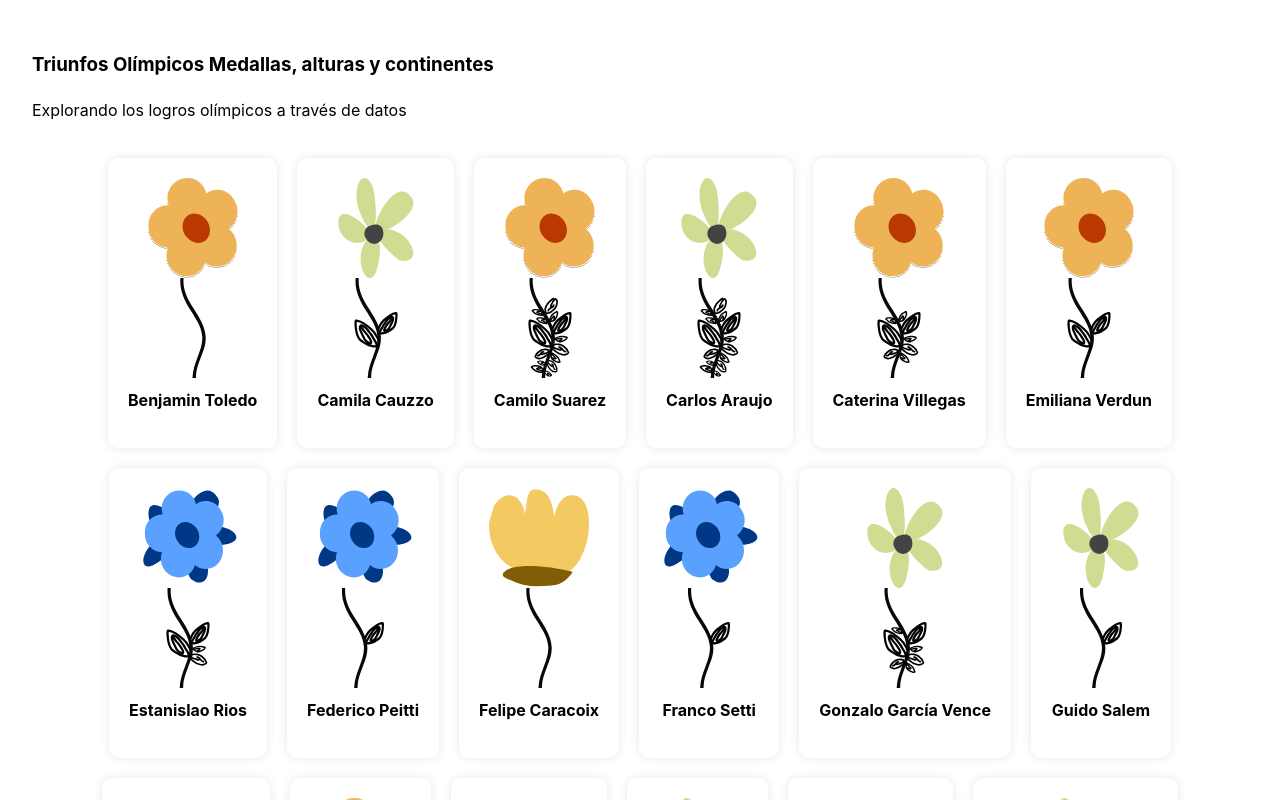
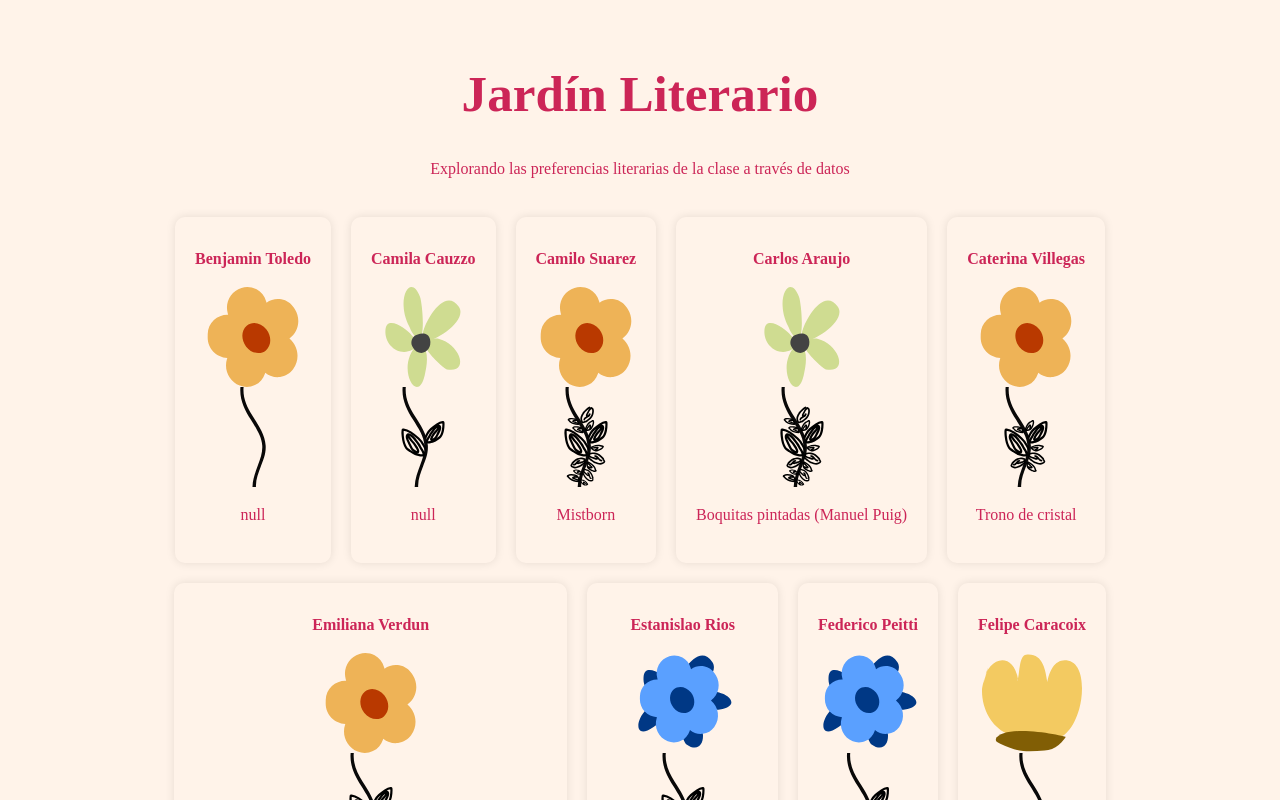
Before and after one commit to valenvv/dataviz-creativa, a Svelte app: page / in a window 1280 px wide. Shown: the top 800 px of the page. Built offline with nearby package versions, Linux system fonts and the light colour scheme.

Commit message:
Modificaciones final 13/4

```diff
--- a/public/css/styles.css
+++ b/public/css/styles.css
@@ -14,8 +14,10 @@
 }
 
 body {
-  background-color: white;
-  color: black;
+  background-color: #FFF3E9;
+  color: #CC2557;
+  font-family: "Perpetua", serif;
+
 }
 
 a {
@@ -36,6 +38,7 @@ body {
 h1 {
   font-size: 3.2em;
   line-height: 1.1;
+  font-family: "Perpetua Titling MT", serif;
 }
 
 .card {
--- a/src/App.svelte
+++ b/src/App.svelte
@@ -47,7 +47,7 @@
   }
 
   let datos = []
-  let florObject; // Variable para el objeto de la flor
+
 
   onMount(() => {
     d3.csv("./data/clase.csv", d3.autoType).then(data => {
@@ -55,38 +55,32 @@
     })
   })
 
-  // Función para cambiar el color del SVG de la flor
-  function cambiarColorSVG(genero) {
-    const svgDoc = florObject.contentDocument;
-    const paths = svgDoc.querySelectorAll("path");
-    paths.forEach(path => {
-      path.style.fill = colorGenero(genero);
-    });
-  }
+  // Función para cambiar el color del SVG
+
 </script>
 
 <main>
   <div class="header">
 
-    <h3 class="headline">
-      <b>Triunfos Olímpicos</b>
-      Medallas, alturas y continentes
-    </h3>
-    <p class="bajada">Explorando los logros olímpicos a través de datos</p>
+    <h1 class="headline">
+      Jardín Literario
+    </h1>
+    <p class="bajada">Explorando las preferencias literarias de la clase a través de datos</p>
   </div>
 
   <div class="container">
     {#each datos as item}
       <div class="elemento">
+        <p class="nombre">{item.Nombre}</p>
         {#if obtenerSVGFlor(item.Motivacion)}
-          <object data="{obtenerSVGFlor(item.Motivacion)}" type="image/svg+xml" width="100" height="100" aria-label="Flor SVG" bind:this={florObject} on:load={() => cambiarColorSVG(item.Genero)}>
-            <img src="{obtenerSVGFlor(item.Motivacion)}" alt="SVG Flor" />
+          <object data="{obtenerSVGFlor(item.Motivacion, item.Genero)}" type="image/svg+xml" width="100" height="100" aria-label="Flor SVG">
+            <img src="{obtenerSVGFlor(item.Motivacion, item.Genero)}" alt="SVG Flor" />
           </object>
         {/if}
         <object data="{obtenerSVG(item.Horas)}" type="image/svg+xml" width="70" height="100" aria-label="Tallo SVG">
           <img src="public/images/default.svg" alt="SVG Tallo" />
         </object>
-        <p class="nombre">{item.Nombre}</p>
+        <p class="libro">{item.LibroFav}</p>
       </div>
     {/each}
   </div>
@@ -115,4 +109,7 @@
     margin-top: 10px;
     font-weight: bold;
   }
+  .header{
+    text-align: center;
+  }
 </style>
```
Also changed, not shown: public/data/deportistas.csv (deleted), public/images/Flor E.svg.
